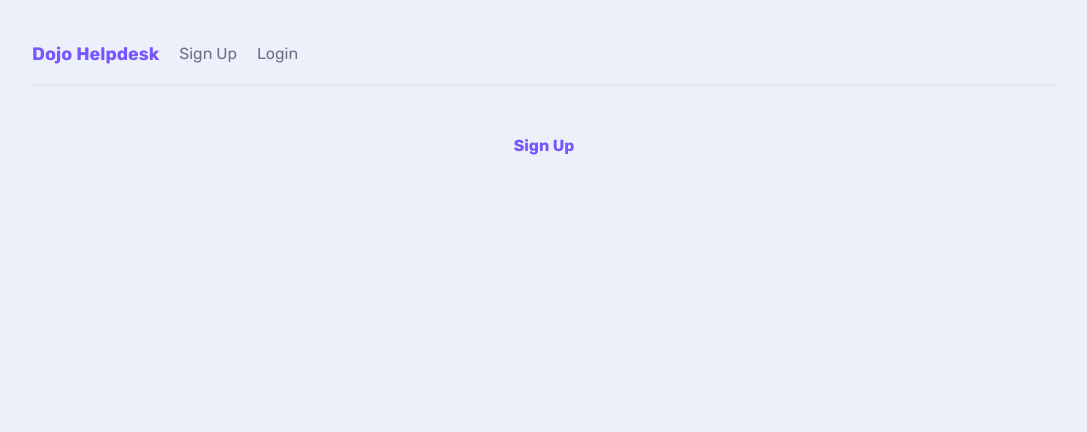
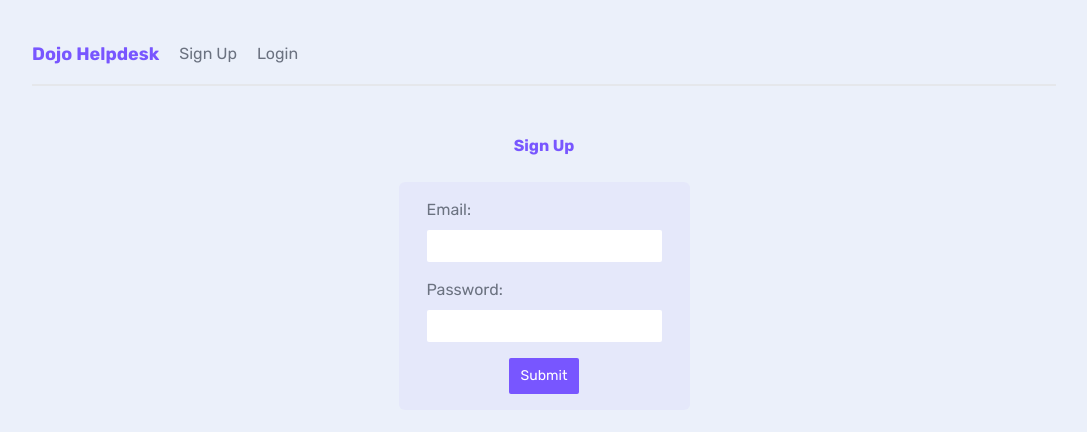
Before and after one commit to Jaspreet-Nijjar/nextjs-ticket-system, a Next.js app: page /signup in a window 1280 px wide. Shown: the top 432 px of the page, without its empty margins (96-1183 px from the left). Built offline with nearby package versions, Linux system fonts and the light colour scheme.

Commit message:
setting up the error handling for the signup form

```diff
--- a/app/(auth)/login/page.jsx
+++ b/app/(auth)/login/page.jsx
@@ -1,10 +1,12 @@
+'use client';
+
 import AuthForm from '../AuthForm';
 
 const Login = () => {
   const handleSubmit = async (e, email, password) => {
     e.preventDefault();
 
-    console.log(email, password);
+    console.log('user login', email, password);
   };
 
   return (
--- a/app/(auth)/signup/page.jsx
+++ b/app/(auth)/signup/page.jsx
@@ -1,7 +1,36 @@
+'use client';
+import { createClientComponentClient } from '@supabase/auth-helpers-nextjs';
+import { useState } from 'react';
+import AuthForm from '../AuthForm';
+
 const SignUp = () => {
+  const [error, setError] = useState('');
+
+  const handleSubmit = async (e, email, password) => {
+    e.preventDefault();
+
+    const supabase = createClientComponentClient();
+    const { error } = await supabase.auth.signup({
+      email,
+      password,
+      options: {
+        emailRedirectTo: `${location.origin}/api/auth/callback`,
+      },
+    });
+
+    if (error) {
+      setError(error.message);
+    }
+
+    if (!error) {
+    }
+  };
+
   return (
     <main>
       <h2 className="text-center">Sign Up</h2>
+      <AuthForm handleSubmit={handleSubmit} />
+      {error && <div className="error">{error}</div>}
     </main>
   );
 };
```
